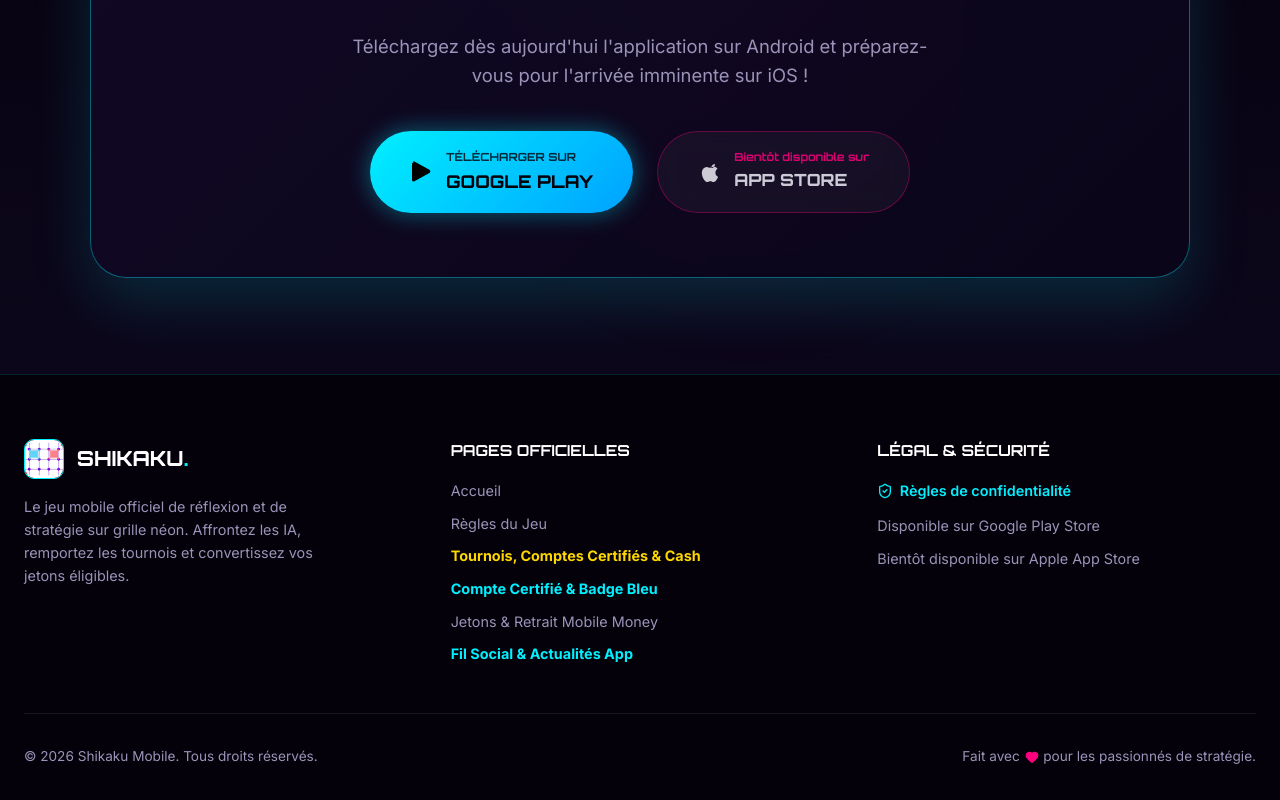
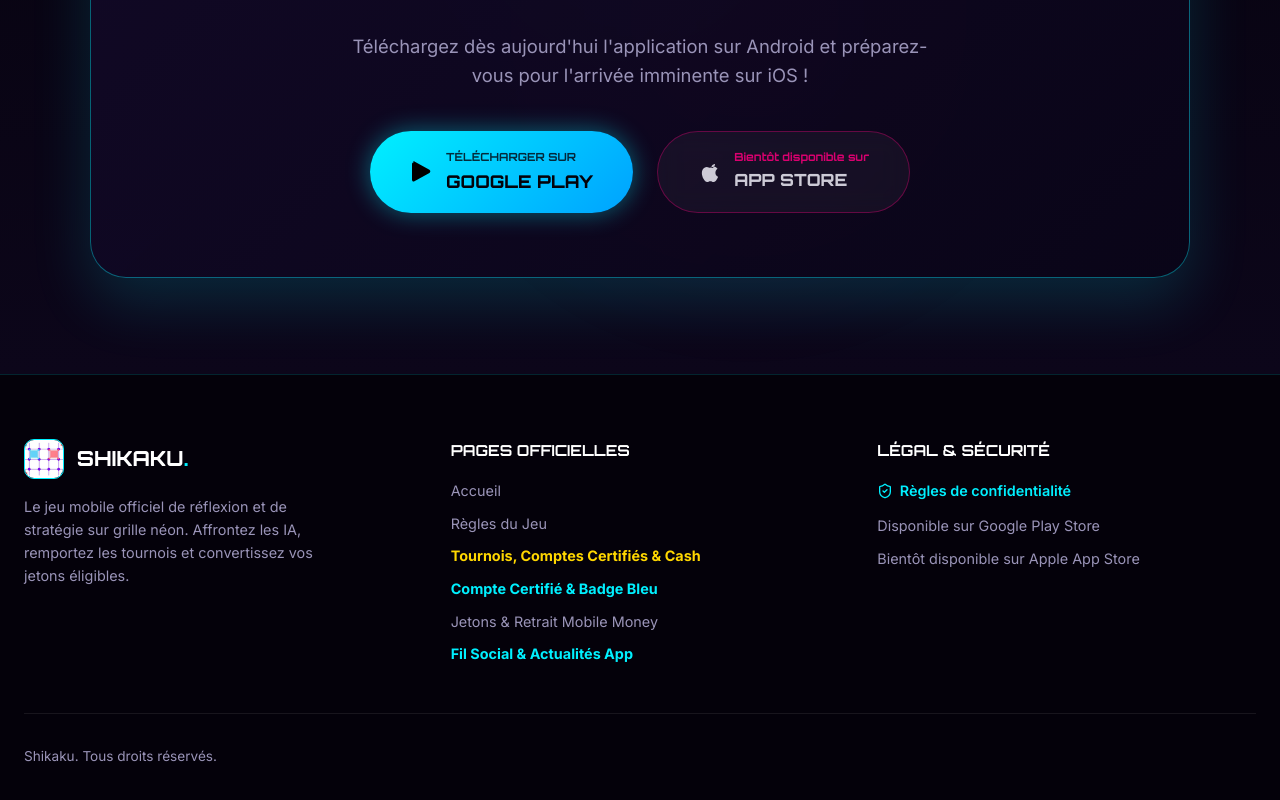
Before and after one commit to bankaizankanotatchi/shikaku_site, a Next.js app: page / in a window 1280 px wide. Shown: the part 7354-8154 px from the top of the page. Built offline with nearby package versions, Linux system fonts and the light colour scheme.

Commit message:
feat: add tournament tiers page and footer component

```diff
--- a/app/components/Footer.jsx
+++ b/app/components/Footer.jsx
@@ -160,10 +160,7 @@
         }}
       >
         <div>
-          © {new Date().getFullYear()} Shikaku Mobile. Tous droits réservés.
-        </div>
-        <div style={{ display: "flex", alignItems: "center", gap: "0.3rem" }}>
-          Fait avec <Heart size={14} color="var(--neon-pink)" fill="var(--neon-pink)" /> pour les passionnés de stratégie.
+          Shikaku. Tous droits réservés.
         </div>
       </div>
     </footer>
--- a/app/tournois/page.js
+++ b/app/tournois/page.js
@@ -319,7 +319,7 @@
             border: "1px solid rgba(255, 215, 0, 0.3)",
           }}
         >
-          <div className="feature-card-grid" style={{ display: "grid", gap: "3rem", alignItems: "center" }}>
+          <div style={{ display: "flex", flexDirection: "column", gap: "2.5rem", width: "100%" }}>
             <div>
               <div
                 style={{
@@ -371,8 +371,8 @@
               </div>
             </div>
 
-            {/* Screenshots Row */}
-            <div className="screenshots-row">
+            {/* Screenshots Row at bottom on the same line */}
+            <div className="screenshots-row" style={{ display: "flex", gap: "2rem", justifyContent: "center", alignItems: "center", flexWrap: "wrap", width: "100%", marginTop: "1rem" }}>
               <SamsungMockup
                 src="/images/screenshots/tournoi_1.jpeg"
                 alt="Écran des Tournois"
```
